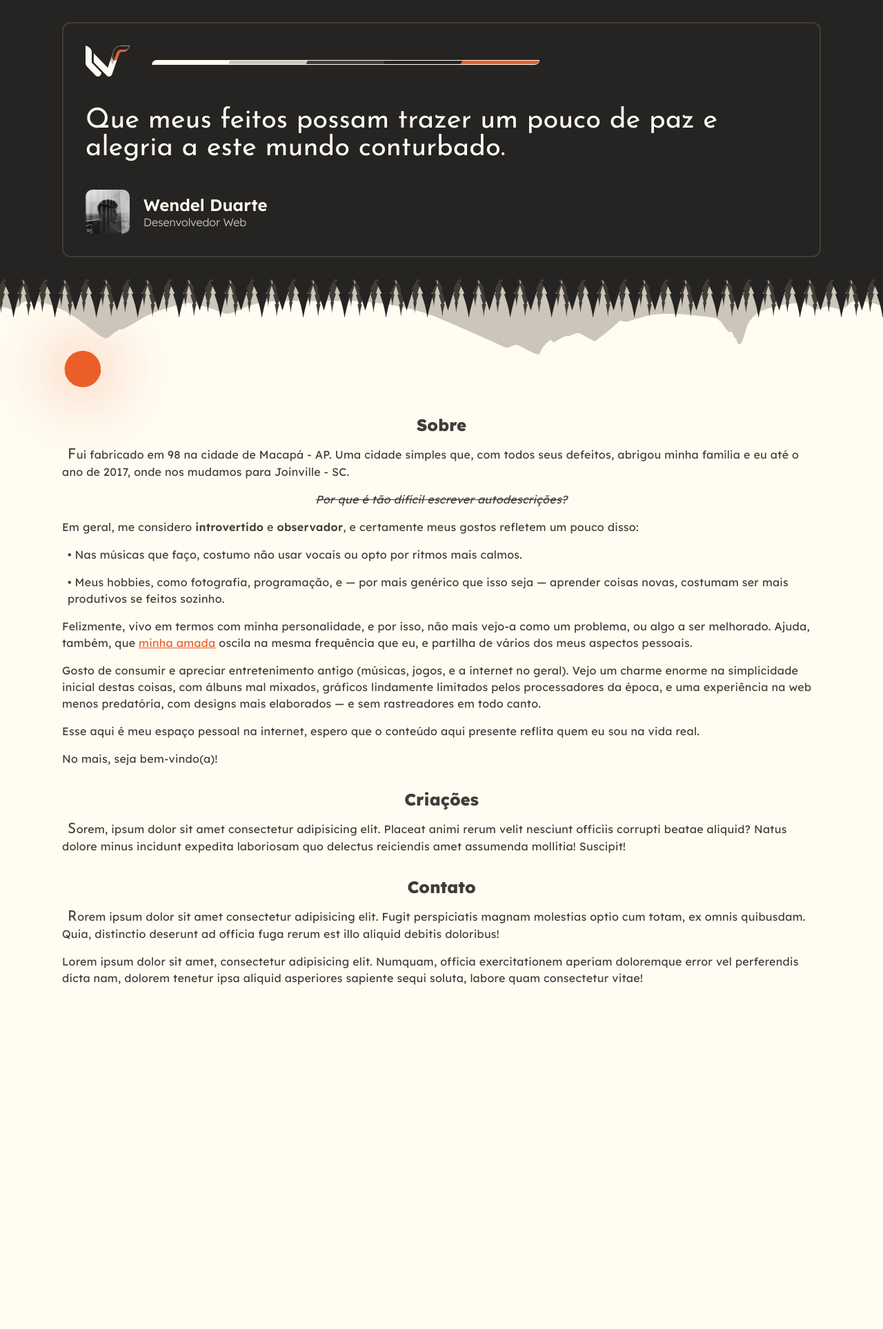
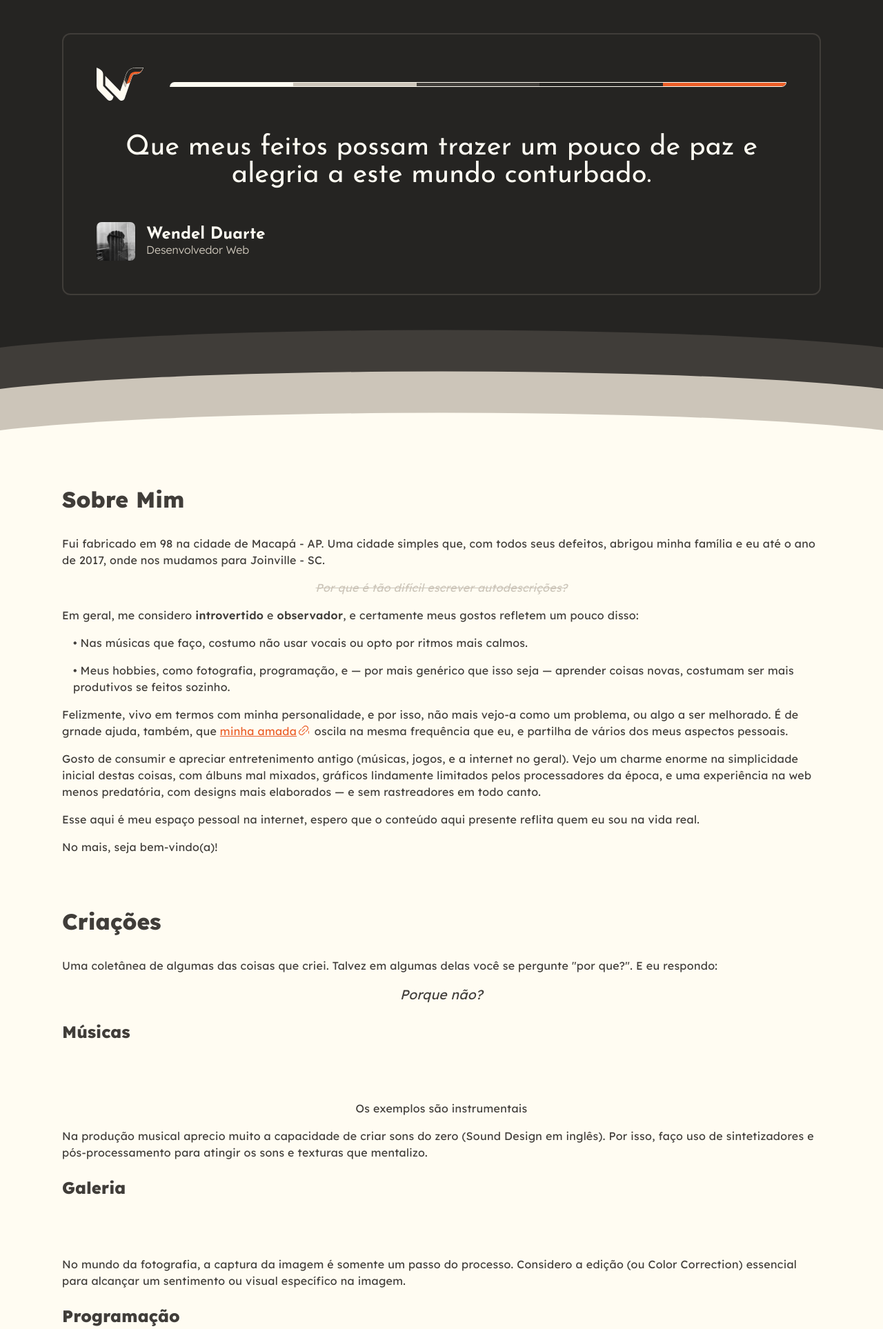
Before and after one commit to wendellduos/wendeldu.art, a PHP site: page /index.html in a window 1280 px wide. Shown: the top 1927 px of the page at 69% size. Before the commit the page ends 1428 px from the top, so only its background shows below. Run offline with PHP 8.4, Linux system fonts and the light colour scheme.

Commit message:
refactored code and added textual content

```diff
--- a/index.html
+++ b/index.html
@@ -7,12 +7,11 @@
     <link rel="stylesheet" href="../styles/styles.css" />
   </head>
   <body>
-    <section id="home-banner">
-      <header>
-        <a href="https://wendeldu.art">
+    <section id="banner">
+      <div id="banner-wrp">
+        <div id="banner-wrp-casing">
+          <div>
             <img id="logo" src="./assets/img/logo-full-scale.svg" alt="Imagem da logo" />
-        </a>
-        <div id="deco-lines-wrp">
             <div id="deco-lines">
               <div></div>
               <div></div>
@@ -21,32 +20,47 @@
               <div></div>
             </div>
           </div>
-      </header>
-      <h2 id="home-banner-text">
+          <h2 class="center-text" id="banner-text">
             Que meus feitos possam trazer um pouco de paz e alegria a este mundo conturbado.
           </h2>
-      <div id="home-banner-profile">
+          <div id="profile">
             <img id="profile-pic" src="./assets/img/profile.jpeg" alt="Imagem de perfil" />
-        <div id="home-banner-profile-info">
+            <div id="profile-info">
               <h1>Wendel Duarte</h1>
               <h2 class="dimmed">Desenvolvedor Web</h2>
             </div>
           </div>
+        </div>
+      </div>
     </section>
-    <div id="landscape-deco">
-      <div></div>
-      <div></div>
+
+    <section id="deco-atmosphere-layers">
       <div>
-        <img src="./assets/img/sun.svg" alt="Imagem do sol, em contexto com as montanhas" />
+        <svg preserveAspectRatio="none" viewbox="0 -10 100 70">
+          <circle cx="50" cy="50" r="57" fill="var(--background)" />
+        </svg>
       </div>
-      <section>
-        <h2 class="section-title center-text">Sobre</h2>
+      <div>
+        <svg preserveAspectRatio="none" viewbox="0 -10 100 70">
+          <circle cx="50" cy="50" r="57" fill="var(--sand-shadow)" />
+        </svg>
+      </div>
+      <div>
+        <svg preserveAspectRatio="none" viewbox="0 -10 100 70">
+          <circle cx="50" cy="50" r="57" fill="var(--sand)" />
+        </svg>
+      </div>
+    </section>
+
+    <main>
+      <div id="main-wrp">
+        <h2 class="section-title">Sobre Mim</h2>
         <p>
-          <span class="first-letter ident">F</span>ui fabricado em 98 na cidade de Macapá - AP. Uma
-          cidade simples que, com todos seus defeitos, abrigou minha família e eu até o ano de 2017,
-          onde nos mudamos para Joinville - SC.
+          Fui fabricado em 98 na cidade de Macapá - AP. Uma cidade simples que, com todos seus
+          defeitos, abrigou minha família e eu até o ano de 2017, onde nos mudamos para Joinville -
+          SC.
         </p>
-        <p class="italic center-text more-dimmed line-through">
+        <p class="italic center-text dimmed line-through">
           Por que é tão difícil escrever autodescrições?
         </p>
         <p>
@@ -62,7 +76,7 @@
         </p>
         <p>
           Felizmente, vivo em termos com minha personalidade, e por isso, não mais vejo-a como um
-          problema, ou algo a ser melhorado. Ajuda, também, que
+          problema, ou algo a ser melhorado. É de grnade ajuda, também, que
           <a href="https://instagram.com/kruger_barbi" target="_blank">minha amada</a> oscila na
           mesma frequência que eu, e partilha de vários dos meus aspectos pessoais.
         </p>
@@ -77,29 +91,75 @@
           quem eu sou na vida real.
         </p>
         <p>No mais, seja bem-vindo(a)!</p>
-      </section>
-      <section>
-        <h2 class="section-title center-text">Criações</h2>
+
+        <br /><br /><br />
+        <h2 class="section-title">Criações</h2>
         <p>
-          <span class="first-letter ident">S</span>orem, ipsum dolor sit amet consectetur
-          adipisicing elit. Placeat animi rerum velit nesciunt officiis corrupti beatae aliquid?
-          Natus dolore minus incidunt expedita laboriosam quo delectus reiciendis amet assumenda
-          mollitia! Suscipit!
+          Uma coletânea de algumas das coisas que criei. Talvez em algumas delas você se pergunte
+          "por que?". E eu respondo:
         </p>
-      </section>
-      <section>
-        <h2 class="section-title center-text">Contato</h2>
+        <p class="center-text italic bigger">Porque não?</p>
+
+        <h3 class="section-subtitle">Músicas</h3>
+
+        <!-- conteudo musical -->
+        <br /><br /><br />
+
+        <p class="center-text">Os exemplos são instrumentais</p>
         <p>
-          <span class="first-letter ident">R</span>orem ipsum dolor sit amet consectetur adipisicing
-          elit. Fugit perspiciatis magnam molestias optio cum totam, ex omnis quibusdam. Quia,
-          distinctio deserunt ad officia fuga rerum est illo aliquid debitis doloribus!
+          Na produção musical aprecio muito a capacidade de criar sons do zero (Sound Design em
+          inglês). Por isso, faço uso de sintetizadores e pós-processamento para atingir os sons e
+          texturas que mentalizo.
+        </p>
+
+        <h3 class="section-subtitle">Galeria</h3>
+
+        <!-- conteudo fotografico -->
+        <br /><br /><br />
+
+        <p>
+          No mundo da fotografia, a captura da imagem é somente um passo do processo. Considero a
+          edição (ou Color Correction) essencial para alcançar um sentimento ou visual específico na
+          imagem.
+        </p>
+
+        <h3 class="section-subtitle">Programação</h3>
+
+        <!-- conteudo programatico -->
+        <br /><br /><br />
+
+        <p>
+          Atualmente me foco e limito a adquirir conhecimento especializado em
+          <span class="bold">desenvolvimento web</span>, onde utilizo HTML, CSS, JavaScript, PHP e
+          MariaDB para minhas aplicações.
         </p>
         <p>
-          Lorem ipsum dolor sit amet, consectetur adipisicing elit. Numquam, officia exercitationem
-          aperiam doloremque error vel perferendis dicta nam, dolorem tenetur ipsa aliquid
-          asperiores sapiente sequi soluta, labore quam consectetur vitae!
+          Enquanto é verdade que sou principalmente, <span class="italic">self-taught</span>, gosto
+          de mencionar que estou sempre buscando me aprofundar nos conhecimentos pertinentes, e
+          pretendo diversificar minhas capacidades, sem me sobrecarregar.
         </p>
+      </div>
+    </main>
+
+    <section id="deco-landscape">
+      <div></div>
+      <div></div>
+      <div></div>
+      <div></div>
     </section>
+
+    <section id="contact">
+      <div id="contact-wrp">
+        <h2 class="section-title">Contato</h2>
+        <p>Ficarei feliz em responder seu contato no endereço de email abaixo:</p>
+        <a href="mailto:contato@wendeldu.art">contato@wendeldu.art</a><br /><br />
+        <p>
+          Ou me encontre no <a href="https://github.com/wendellduos" target="_blank">GitHub</a>, e
+          <a href="https://linkedin.com/in/wendellduos" target="_blank">LinkedIn</a>.
+        </p>
       </div>
+
+      <!-- adicionar arquivo de curriculo -->
+    </section>
   </body>
 </html>
--- a/styles/styles.css
+++ b/styles/styles.css
@@ -1,15 +1,6 @@
 @import url("https://fonts.googleapis.com/css2?family=Josefin+Sans:wght@400;500;700&family=Lexend:wght@300;400;500;600;800&display=swap");
 
 :root {
-  --blue: #6272a4;
-  --cyan: #8be9fd;
-  --green: #50fa7b;
-  --orange: #ffb86c;
-  --pink: #ff79c6;
-  --purple: #bd93f9;
-  --red: #ff5555;
-  --yellow: #f1fa8c;
-
   --sand: #fffcf2;
   --sand-shadow: #ccc5b9;
   --background: #403d39;
@@ -28,6 +19,7 @@
 html {
   font-size: 16px;
 }
+
 @media screen and (max-width: 375px) {
   html {
     font-size: 12px;
@@ -43,42 +35,48 @@ body {
   color: var(--sand);
 }
 
-/* * TEXT CLASSES AND APPEARENCE * */
-.title {
-  font-family: "Josefin Sans", sans-serif;
-  font-weight: 400;
-  font-size: 2.5rem;
+/*  SIZING AND RESPONSIVE WIDTHS  */
+section,
+main {
+  width: 100%;
 }
-.center-text {
-  text-align: center;
+#banner-wrp,
+#main-wrp,
+#contact-wrp {
+  width: calc(100% - 2rem);
+  max-width: 1100px;
+  margin: 0 auto;
+  padding: 3rem 0;
 }
-.dimmed {
-  color: var(--sand-shadow);
+
+/*  SECTION BG COLORING  */
+#banner {
+  background-color: var(--background-dark);
 }
-.line-through {
-  text-decoration: line-through;
+main {
+  background-color: var(--sand);
+
+  color: var(--background);
 }
-.normal-wght {
-  font-weight: 400;
+#contact {
+  background-color: var(--background-dark);
 }
-.first-letter {
-  margin-right: 0.3px;
 
-  font-family: "Josefin Sans", sans-serif;
-  font-weight: 400;
-  font-size: 1.3rem;
+/*  TEXT CLASSES AND APPEARENCE  */
+a {
+  color: var(--old-orange);
 }
-.ident {
-  margin-left: 0.5rem;
-}
-.section-title {
-  margin: 2rem 0 1rem 0;
-}
-.italic {
-  font-style: italic;
-}
-.bold {
-  font-weight: 600;
+a::after {
+  content: "";
+
+  display: inline-block;
+
+  width: 0.9rem;
+  aspect-ratio: 1/1;
+  margin: 0 0.2rem;
+
+  background-image: url("../assets/img/link.svg");
+  background-size: contain;
 }
 p {
   margin-bottom: 1rem;
@@ -87,48 +85,66 @@ p {
   line-height: 1.5rem;
   letter-spacing: 0.3px;
 }
-p a {
-  color: var(--old-orange);
+.section-title {
+  margin-bottom: 2rem;
+
+  font-weight: 700;
+  font-size: 2rem;
+}
+.section-subtitle {
+  margin: 1.5rem 0;
+
+  font-weight: 700;
+  font-size: 1.5rem;
+}
+.center-text {
+  display: block;
+
+  text-align: center;
+}
+.dimmed {
+  color: var(--sand-shadow);
+}
+.italic {
+  font-style: italic;
+}
+.bold {
+  font-weight: 600;
+}
+.bigger {
+  font-size: 1.2rem;
+  line-height: 1.8rem;
+}
+.line-through {
+  text-decoration: line-through;
+}
+.ident {
+  margin-left: 1rem;
 }
 
-/* * MILD RESPOSIVENESS * */
-section,
-#landscape-deco div:nth-child(3) {
-  width: calc(100% - 2rem);
-  max-width: 1100px;
-  margin: 0 auto;
+/*  BANNER  */
+#banner-wrp-casing {
+  border: 2px solid var(--background);
+  border-radius: 12px;
+
+  padding: 3rem;
 }
 
-/* * HOME BANNER * */
-#home-banner {
-  margin: 2rem auto;
-  padding: 2rem;
-
-  border: 2px solid var(--background);
-  border-radius: 12px;
-}
-header {
+#banner-wrp-casing div:nth-child(1) {
   display: flex;
   align-items: center;
-  justify-content: flex-start;
-  gap: 2rem;
+  justify-content: space-between;
+  gap: calc(3rem - 10px);
 }
-#logo {
-  width: 4rem;
-}
-#deco-lines-wrp {
-  display: inline-block;
-
-  height: 7px;
-  width: 100%;
+#banner-wrp-casing div:nth-child(1) img {
+  height: 3rem;
 }
 #deco-lines {
   display: flex;
   align-items: center;
-  justify-content: center;
 
-  height: 100%;
-  width: 60%;
+  height: 7px;
+  width: 100%;
 
   border: 1px solid var(--sand);
   border-top-left-radius: 7px;
@@ -137,10 +153,8 @@ header {
   overflow: hidden;
 }
 #deco-lines div {
+  width: 20%;
   height: 100%;
-  width: 20%;
-
-  transform: skew(-25deg);
 }
 #deco-lines div:nth-child(1) {
   background-color: var(--sand);
@@ -157,68 +171,105 @@ header {
 #deco-lines div:nth-child(5) {
   background-color: var(--old-orange);
 }
-#home-banner-text {
-  margin: 40px 0;
+#banner-text {
+  margin: 3rem 0;
 
   font-family: "Josefin Sans", sans-serif;
   font-weight: 400;
   font-size: 2.5rem;
-  text-align: start;
 }
-#home-banner-profile {
+#profile {
   display: flex;
   align-items: center;
-  gap: 20px;
+  gap: 1rem;
 }
 #profile-pic {
-  width: 4rem;
-  aspect-ratio: 1/1;
+  width: 3.5rem;
 
-  border-radius: 10px;
+  border-radius: 7px;
+}
+#profile-info {
+  display: block;
 }
 h1 {
-  font-weight: 600;
+  font-family: "Josefin Sans", sans-serif;
+  font-weight: 700;
 }
-#home-banner-profile-info h2 {
+#profile-info h2 {
   font-weight: 300;
   font-size: 1rem;
 }
 
-/* * LANDSCAPE DECO * */
-#landscape-deco {
+/*  DECORATION ART SECTIONS  */
+#deco-atmosphere-layers div {
   position: relative;
 
   width: 100%;
-
-  background-color: var(--sand);
-
-  color: var(--background);
+  height: 60px;
 }
-#landscape-deco div:nth-child(1) {
+#deco-atmosphere-layers div:nth-child(1) {
+  background-color: var(--background-dark);
+}
+#deco-atmosphere-layers div:nth-child(2) {
+  background-color: var(--background);
+}
+#deco-atmosphere-layers div:nth-child(3) {
+  background-color: var(--sand-shadow);
+}
+#deco-atmosphere-layers div svg {
   position: absolute;
 
   width: 100%;
+  height: 100%;
+}
+
+#deco-landscape {
+  position: relative;
+
+  height: calc(120px + 3rem);
+
+  background-color: var(--sand);
+}
+#deco-landscape div {
+  position: absolute;
+  bottom: 0;
+
+  width: 100%;
+}
+#deco-landscape div:nth-child(1) {
   height: 60px;
 
-  background-image: url("../assets/img/pine-trees.png");
+  background-image: url("../assets/img/pine-trees.svg");
+  transform: rotate(180deg);
+
+  z-index: 4;
+}
+#deco-landscape div:nth-child(2) {
+  height: 180px;
+
+  background-image: url("../assets/img/mountains.svg");
+  background-repeat: repeat-x;
+  transform: rotate(180deg);
+
+  z-index: 3;
+}
+#deco-landscape div:nth-child(3) {
+  height: 120px;
+
+  opacity: 0.35;
+  background-image: url("../assets/img/mountains.svg");
+  background-position: 100% -20px;
+  background-repeat: repeat-x;
+  transform: rotate(180deg);
+  transform: scaleY(-1);
 
   z-index: 2;
 }
-#landscape-deco div:nth-child(2) {
-  position: absolute;
+#deco-landscape div:nth-child(4) {
+  margin-bottom: 120px;
+  height: 60px;
 
-  width: 100%;
-  height: 120px;
-
-  background-image: url("../assets/img/mountains.svg");
-  background-position: 50%;
-
-  z-index: 1;
+  background-image: url("../assets/img/sun.svg");
+  background-repeat: no-repeat;
+  background-position: 70%;
 }
-#landscape-deco div:nth-child(3) img {
-  margin-top: 100px;
-
-  filter: drop-shadow(0 0 50px var(--old-orange));
-
-  z-index: 0;
-}
```
Also changed, not shown: assets/img/link.svg (added), assets/img/logo-skelleton.svg (deleted), assets/img/menu-dots-vertical.svg (deleted), assets/img/pine-trees.png (deleted). Lines whose indentation alone changed are shown as unchanged.
